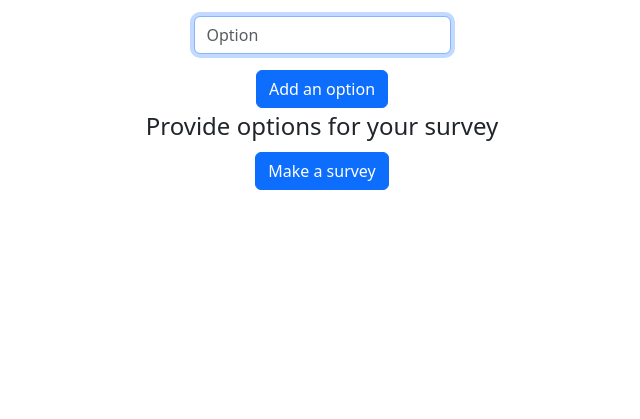
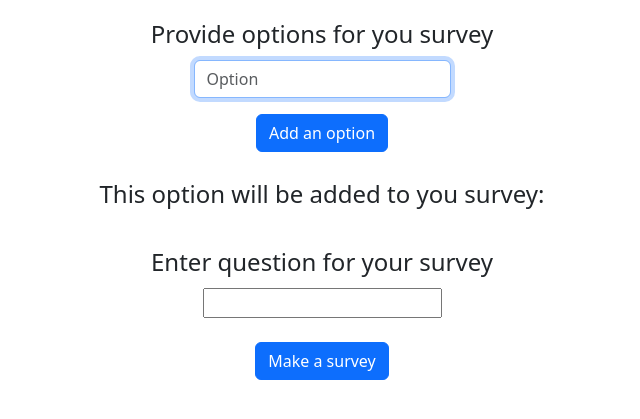
Before and after one commit to rudaWrona/project, a Flask app: page /generate in a window 1280 px wide. Shown: the part 90-509 px from the top of the page, without its empty margins (318-958 px from the left). Run offline with Flask 3, Linux system fonts and the light colour scheme; a user stored in the database is signed in; some libraries are stand-ins or nearby versions.

Commit message:
survey form

```diff
--- a/templates/generate.html
+++ b/templates/generate.html
@@ -9,24 +9,38 @@
 {% endblock %}
 
 {% block main %}
-
 <fieldset class="fieldset">
+    <legend>
+        Provide options for you survey
+    </legend>
     <div class="mb-3">
          <input autocomplete="off" autofocus class="form-control mx-auto w-auto" id="option" placeholder="Option" type="text">
     </div>
     <button class="btn btn-primary" onclick="add_option()">Add an option</button>
 </fieldset>
-
+<br>
+<form action="/generate" method="post">
     <fieldset class="fieldset">
-    <legend>Provide options for your survey</legend>
-    <form action="/generate" method="post">
+        <legend>
+            This option will be added to you survey:
+        </legend>
             <div>
                 <ol id="options_list" style="list-style-position: inside;">
                 </ol>
             </div>
+    </fieldset>
+    <br>
+    <fieldset class="fieldset">
+        <legend>
+            Enter question for your survey
+        </legend>
+        <input type="text" name="question">
+    </fieldset>
+    <br>
+    <div class="fieldset">
         <button class="btn btn-primary" type="submit">Make a survey</button>
+    </div>
 </form>
-</fieldset>
 {% endblock %}
 
 {% block script %}
```
Also changed, not shown: 4 other files. Lines whose indentation alone changed are shown as unchanged.
